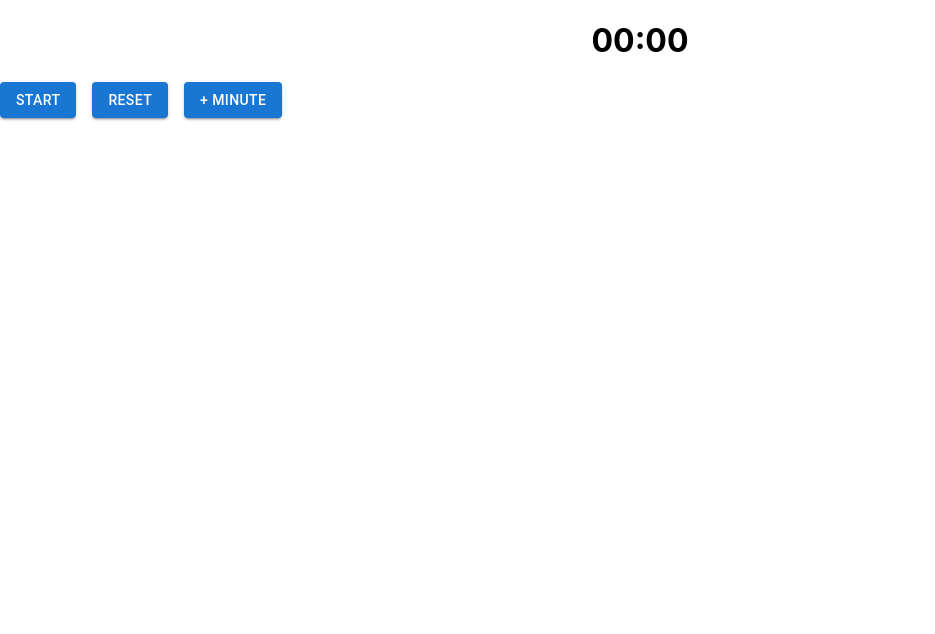
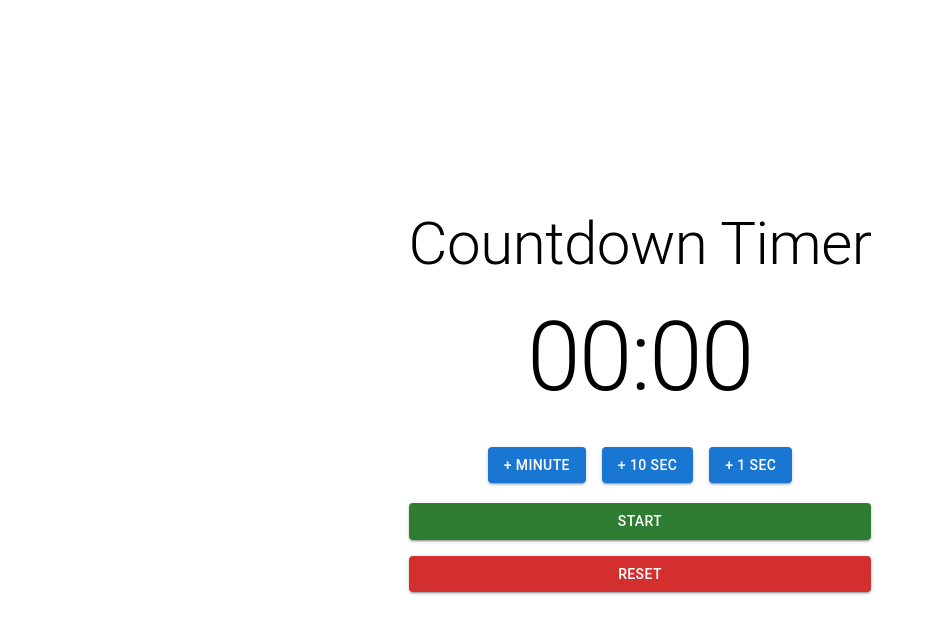
Before and after one commit to akdevndesign/simple-countdown, a React (Create React App) app in the folder countdown/: page / in a window 1280 px wide. Shown: the top 634 px of the page, without its empty margins (0-935 px from the left). Built offline with nearby package versions, Linux system fonts and the light colour scheme.

Commit message:
added remaining buttons and fixed layout

```diff
--- a/countdown/src/pages/main.jsx
+++ b/countdown/src/pages/main.jsx
@@ -1,6 +1,9 @@
 import React, { useRef, useEffect, useState } from "react";
 import Button from '@mui/material/Button';
 import Stack from '@mui/material/Stack';
+import Box from '@mui/material/Box';
+import Typography from '@mui/material/Typography';
+
 
 export default function Main() {
   const [time, setTime] = useState(0);
@@ -52,19 +55,38 @@ const formatTime = (seconds) => {
     const handleAddMinute = () => {
         setTime(prevTime => prevTime + 60);
     };
+//click handler for add 10 seconds button
+    const handleAddTenSeconds = () => {
+        setTime(prevTime => prevTime + 10);
+    };
+//click handler for add 1 second button
+    const handleAddOneSecond = () => {
+        setTime(prevTime => prevTime + 1);
+    };
 
   return (
-    <div>
-      <h1>{formatTime(time)}</h1>
-      <Stack spacing={2} direction="row">
-        <Button variant="contained" onClick={handleStartPause}>
+    <div style={{ display: 'flex', justifyContent: 'center', alignItems: 'center', height: '100vh' }}>
+      <Box>
+      <Typography variant="h2" gutterBottom>
+        Countdown Timer
+      </Typography>
+      <Typography variant="h1" gutterBottom>
+      {formatTime(time)}
+    </Typography>
+      <Stack direction="row" spacing={2} justifyContent="center">
+        <Button variant="contained" onClick={handleAddMinute}>+ Minute</Button>
+        <Button variant="contained" onClick={handleAddTenSeconds}>+ 10 Sec</Button>
+        <Button variant="contained" onClick={handleAddOneSecond}>+ 1 Sec</Button>
+      </Stack>
+    <br />
+      <Stack spacing={2}>
+        <Button variant="contained" onClick={handleStartPause} color="success">
         {isRunning ? "Pause" : "Start"}
         </Button>
-        <Button variant="contained" onClick={handleResetTimer}>Reset
+        <Button variant="contained" onClick={handleResetTimer} color="error">Reset
         </Button>
-        <Button variant="contained" onClick={handleAddMinute}>+ Minute</Button>
-      </Stack>
-
+        </Stack>
+        </Box>
     </div>
   );
 }
```
